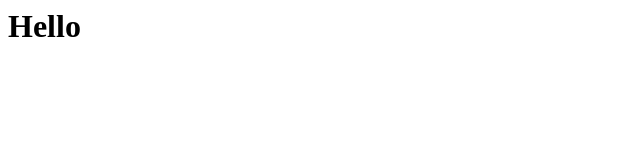
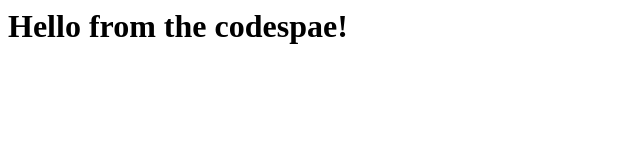
Before and after one commit to Kwai020910/skills-code-with-codespaces, a plain HTML site: page index.html in a window 1280 px wide. Shown: the whole page, without its empty margins (0-640 px from the left). Drawn offline with Linux system fonts and the light colour scheme.

Commit message:
Adding hello from the codespace!

```diff
--- a/index.html
+++ b/index.html
@@ -1,3 +1,3 @@
 <html>
-  <h1>Hello</h1>
+  <h1>Hello from the codespae!</h1>
 </html>
```
